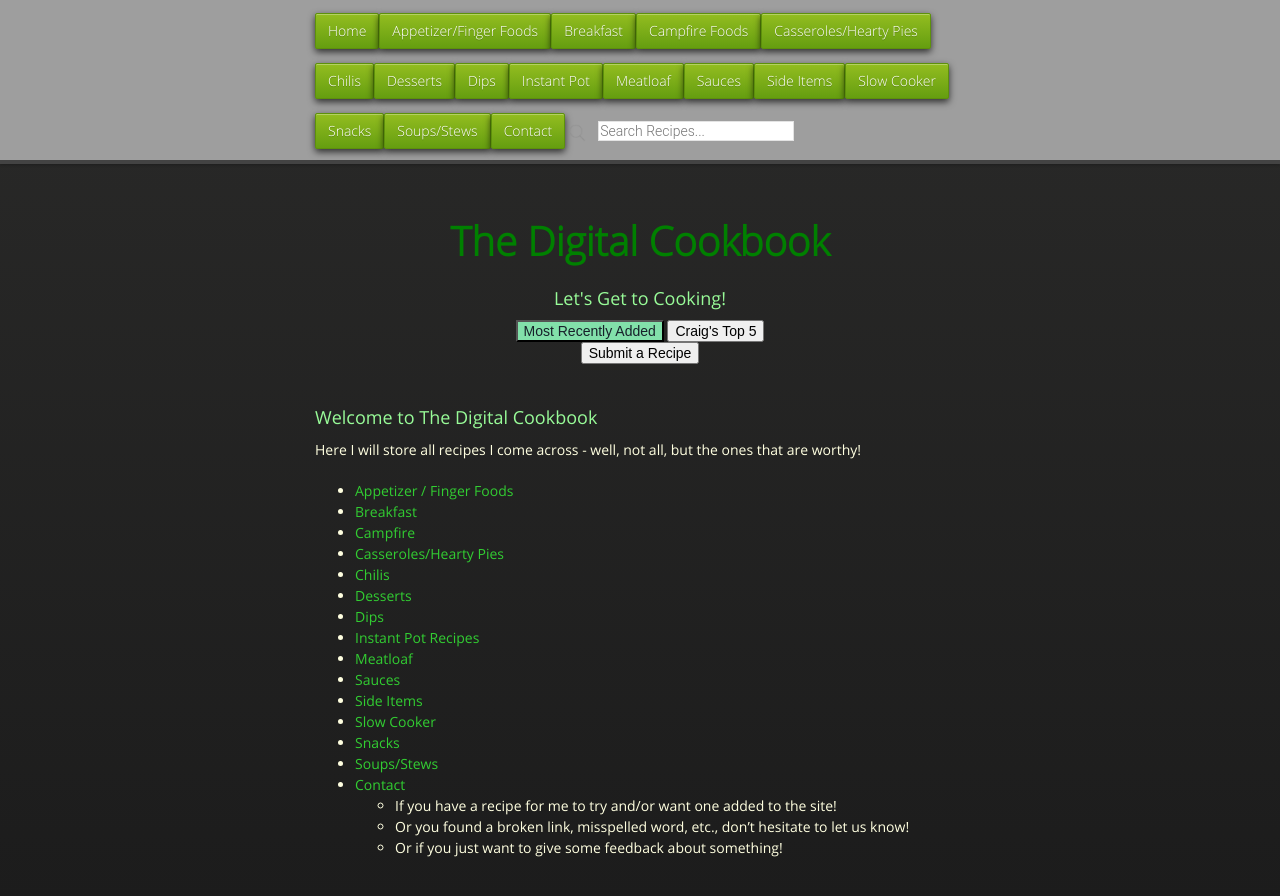
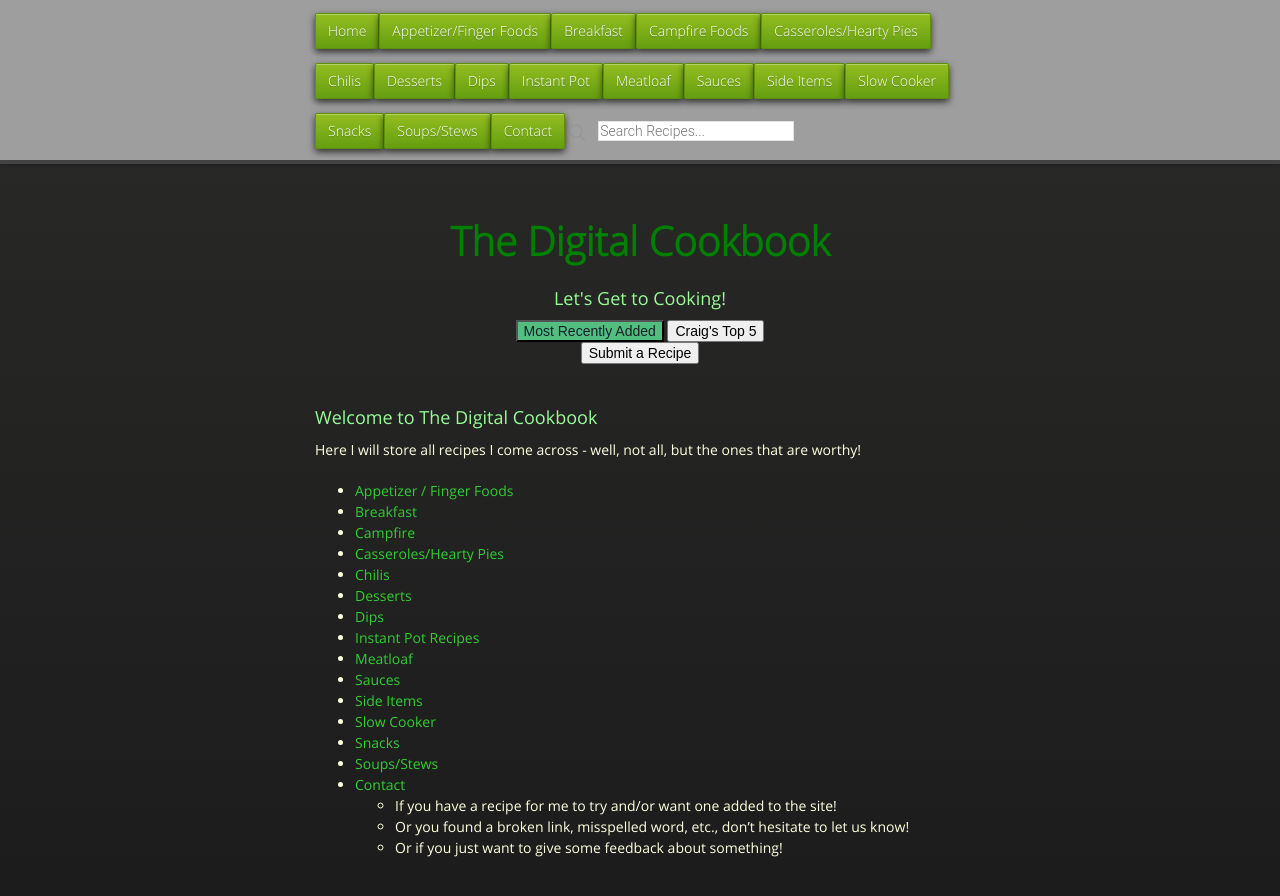
Before and after one commit to cmwillett/TheDigitalCookbook, a Jekyll site: the page built from index.md, in a window 1280 px wide. Shown: the top 896 px of the page. Built offline with Jekyll 4.4.1, drawn with Linux system fonts in a browser that asks for light colours; nearby versions of some CDN libraries.

Commit message:
Update default.html

```diff
--- a/_layouts/default.html
+++ b/_layouts/default.html
@@ -65,7 +65,7 @@
                     <center><h3>Let's Get to Cooking!</h3></center>
                     <center>
                     <form>
-                        <input type="button" value="Most Recently Added"  style="background-color:#82E0AA; color:#17202A;" onclick="window.location.href='{{site.github.url}}/MostRecentlyAdded/index.html'" />
+                        <input type="button" value="Most Recently Added"  style="background-color:#52BE80; color:#17202A;" onclick="window.location.href='{{site.github.url}}/MostRecentlyAdded/index.html'" />
                         <input type="button" value="Craig's Top 5" onclick="window.location.href='{{site.github.url}}/CraigsTop5/index.html'" />
                     </form>
                     <form action="mailto:craig.willett@gmail.com" method="GET">
```
